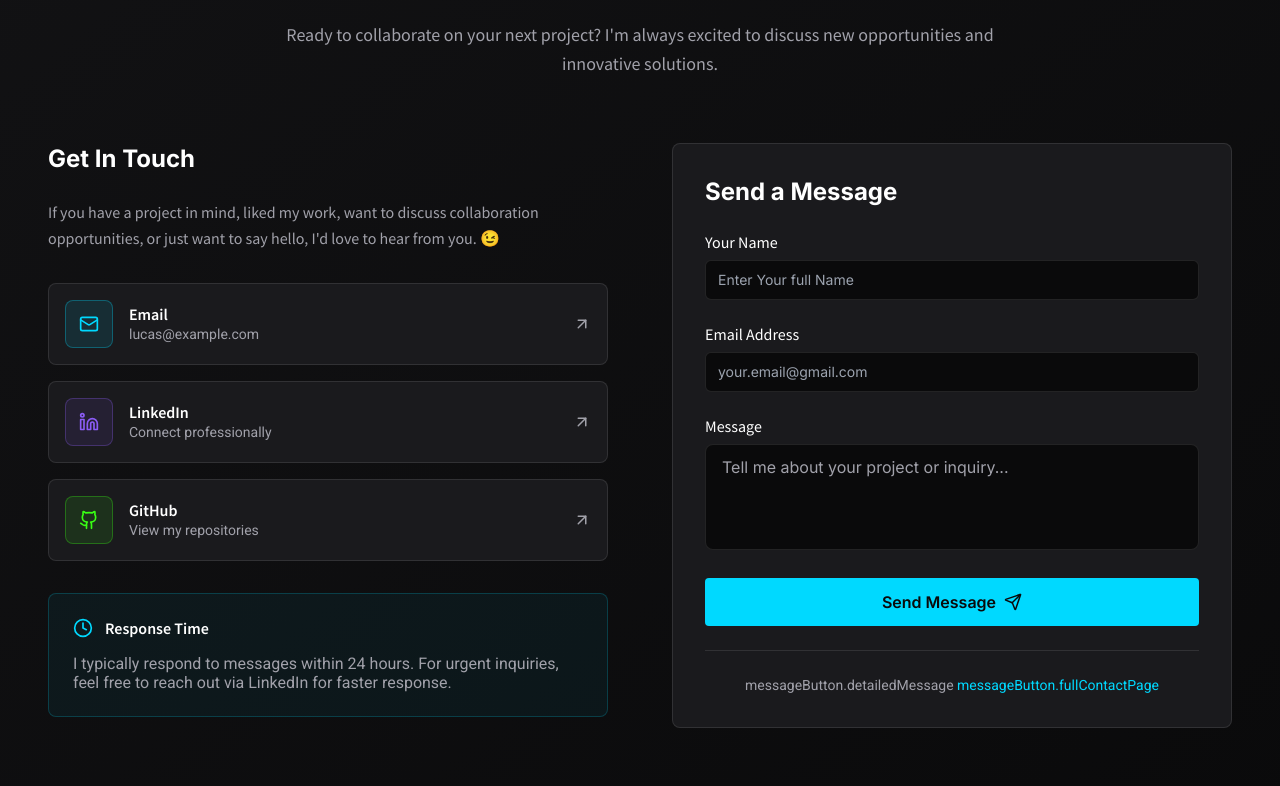
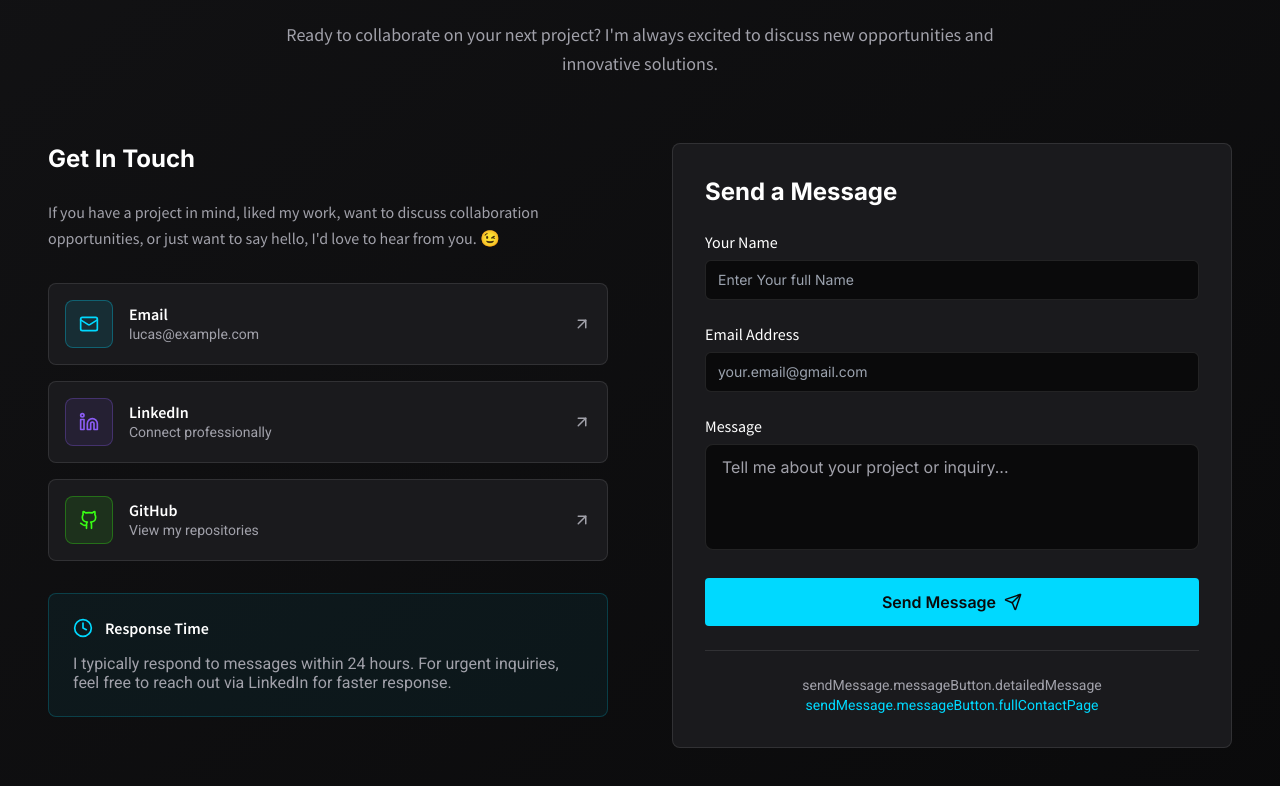
Before and after one commit to OLucasdevv/site_portfolio, a React (Vite) app: page / in a window 1280 px wide. Shown: the part 3306-4092 px from the top of the page. Built offline with nearby package versions, Linux system fonts and the light colour scheme.

Commit message:
resolucao bug

```diff
--- a/src/pages/home-landing-page/components/ContactPreview.jsx
+++ b/src/pages/home-landing-page/components/ContactPreview.jsx
@@ -223,12 +223,12 @@ const ContactPreview = () => {
 
             <div className="mt-6 pt-6 border-t border-border">
               <p className="font-caption text-sm text-text-secondary text-center">
-                {t("messageButton.detailedMessage")}{' '}
+                {t("sendMessage.messageButton.detailedMessage")}{' '}
                 <Link
                   to="/contact"
                   className="text-primary hover:underline transition-colors duration-micro"
                 >
-                  {t("messageButton.fullContactPage")}
+                  {t("sendMessage.messageButton.fullContactPage")}
                 </Link>
               </p>
             </div>
```
